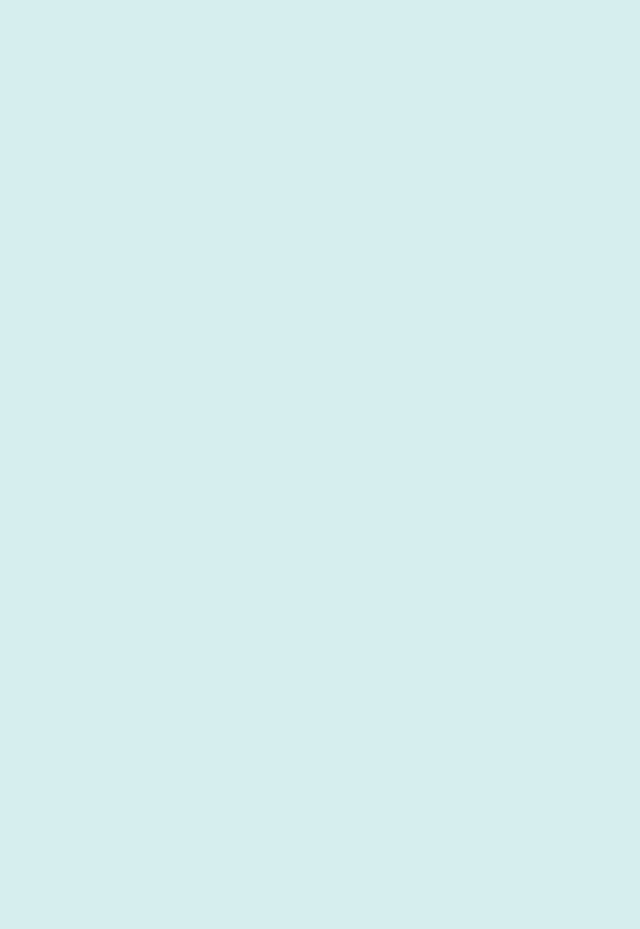
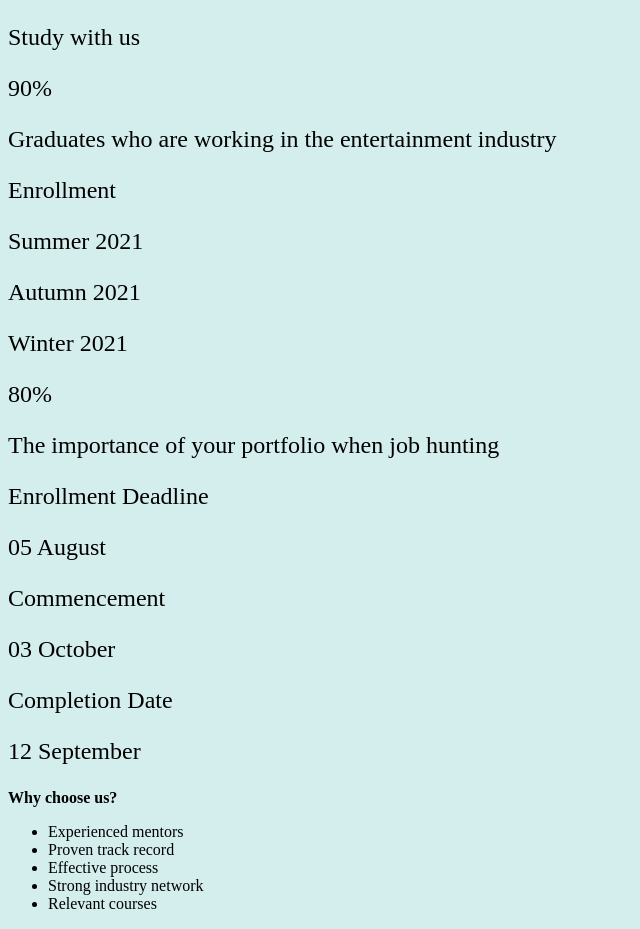
Before and after one commit to MfundoZA/CourseCTA, a plain HTML site: page src/index.html in a window 1280 px wide. Shown: the whole page, without its empty margins (0-640 px from the left). Before the commit the page ends 800 px from the top, so only its background shows below. Drawn offline with Linux system fonts and the light colour scheme.

Commit message:
Site content

```diff
--- a/src/index.html
+++ b/src/index.html
@@ -8,6 +8,51 @@
     <link rel="stylesheet" href="style/index.css">
 </head>
 <body>
+    <div id="main-container">
+        <div>
+            <!-- First stat block-->
+            <div>
+            <p>Study with us</p>
+            <p class="stat">90%</p>
+            <p>Graduates who are working in the entertainment industry</p>
+        </div>
 
+        <div>
+            <p>Enrollment</p>
+            <p>Summer 2021</p>
+            <p>Autumn 2021</p>
+            <p>Winter 2021</p>
+        </div>
+        </div>
+
+        <div>
+            <div>
+                <p class="stat">80%</p>
+                <p>The importance of your portfolio when job hunting</p>
+            </div>
+
+            <div>
+                <p>Enrollment Deadline</p>
+                <p>05 August</p>
+                <p>Commencement</p>
+                <p>03 October</p>
+                <p>Completion Date</p>
+                <p>12 September</p>
+            </div>
+        </div>
+
+        <div>
+            <div>
+                <strong>Why choose us?</strong>
+                <ul>
+                    <li>Experienced mentors</li>
+                    <li>Proven track record</li>
+                    <li>Effective process</li>
+                    <li>Strong industry network</li>
+                    <li>Relevant courses</li>
+                </ul>
+            </div>
+        </div>
+        </div>
 </body>
 </html>
```
